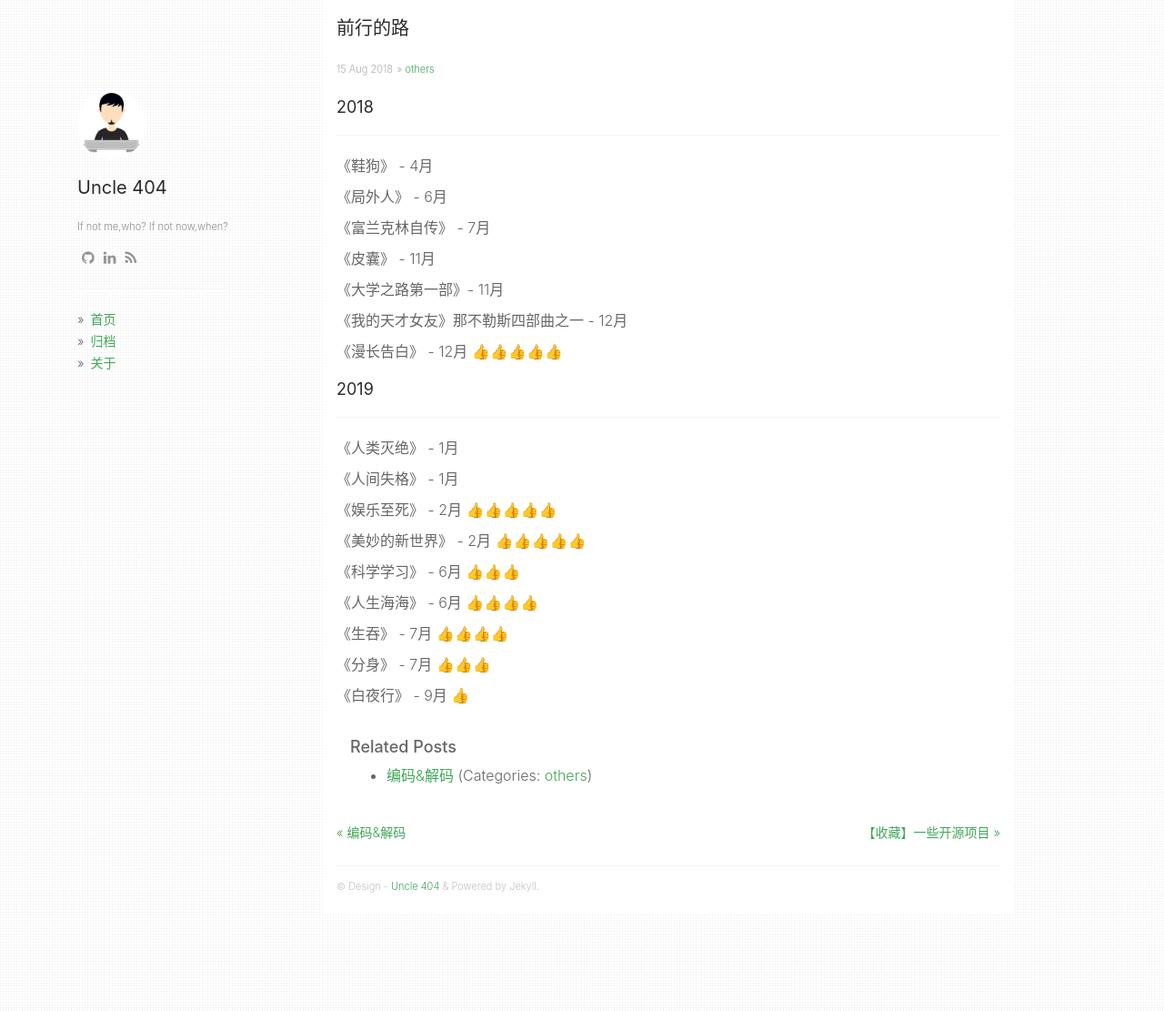
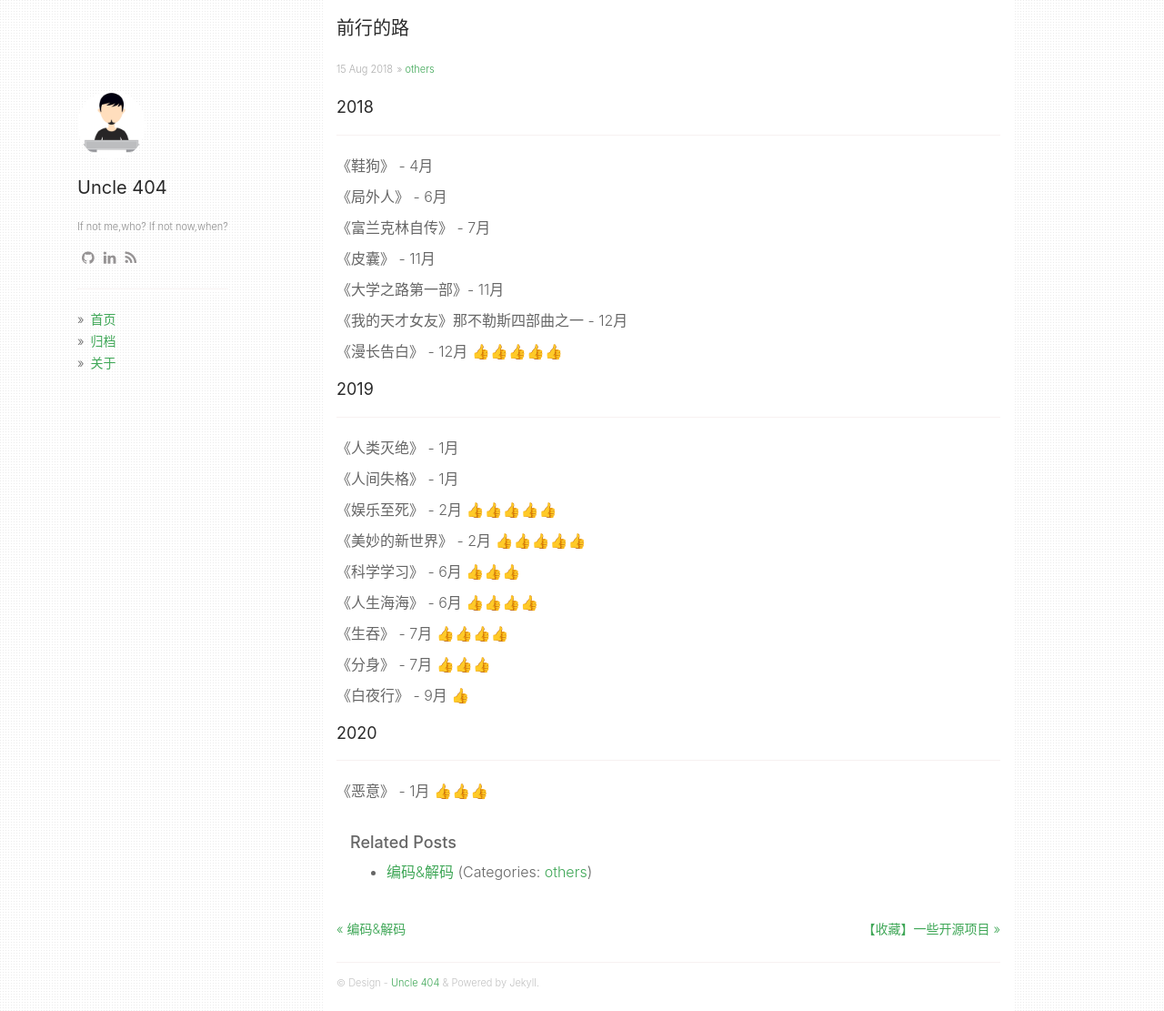
Before and after one commit to alphaletsgo/alphaletsgo.github.com, a Jekyll site: the page built from _posts/2018-08-16-books-viewslist.md, in a window 1280 px wide and 1111 px high. Shown: the whole window at 91% size. Built offline with Jekyll 4.4.1, drawn with Linux system fonts in a browser that asks for light colours; nearby versions of some CDN libraries.

Commit message:
log with book list

```diff
--- a/_posts/2018-08-16-books-viewslist.md
+++ b/_posts/2018-08-16-books-viewslist.md
@@ -42,3 +42,7 @@ categories: [others]
 《分身》 - 7月  👍👍👍
 
 《白夜行》 - 9月 👍
+
+## 2020
+---
+《恶意》 - 1月 👍👍👍
```
